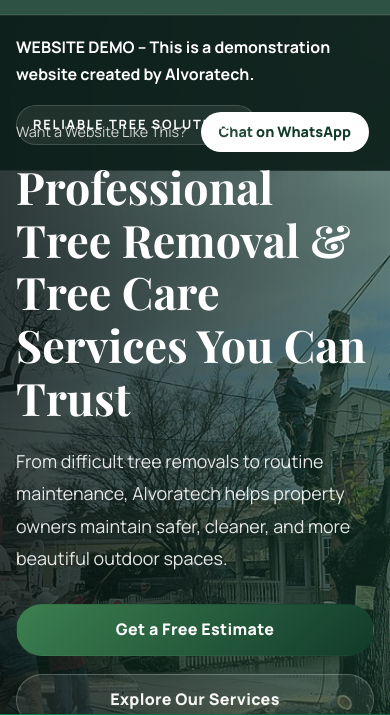
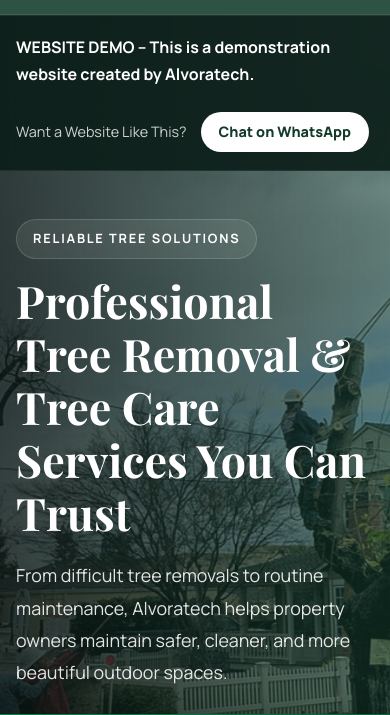
Before and after one commit to Alabamacashing/tree-removal, a plain HTML site: page index.html in a window 390 px wide. Shown: the part 68-783 px from the top of the page. Drawn offline with nearby package versions, Linux system fonts and the light colour scheme.

Commit message:
Fix mobile hero banner spacing
Co-authored-by: Copilot <223556219+Copilot@users.noreply.github.com>

```diff
--- a/css/style.css
+++ b/css/style.css
@@ -1226,7 +1226,24 @@ p {
   }
 
   .hero {
+    display: flex;
+    flex-direction: column;
+    align-items: stretch;
     min-height: 760px;
+  }
+
+  .banner-top {
+    position: relative;
+    top: auto;
+    left: auto;
+    right: auto;
+  }
+
+  .hero-inner {
+    margin-top: auto;
+    margin-bottom: auto;
+    padding-top: 48px;
+    padding-bottom: 84px;
   }
 }
 
```
